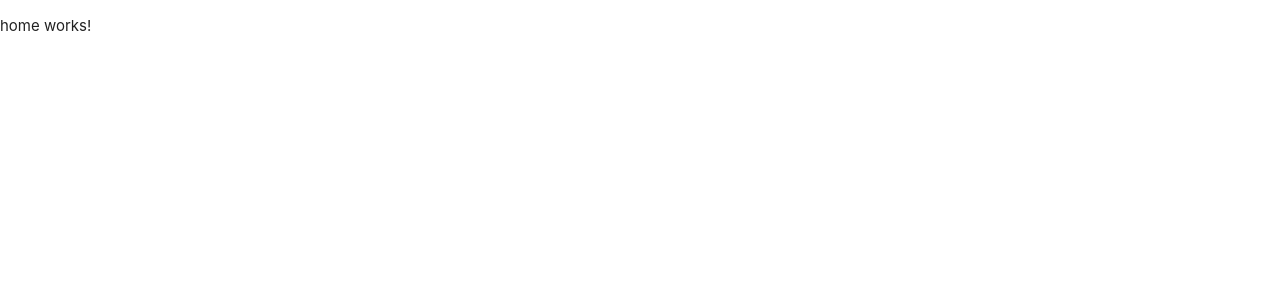
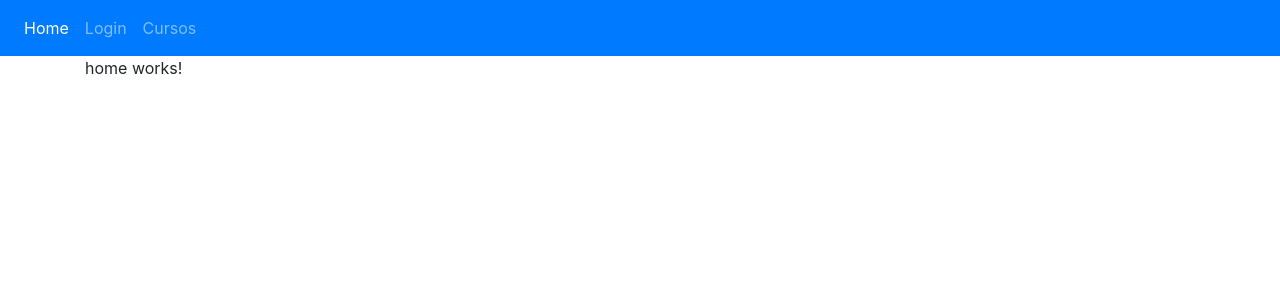
Before and after one commit to AvtEstudos/-rotas, an Angular app: page / in a window 1280 px wide. Shown: the top 300 px of the page. Built offline with nearby package versions, Linux system fonts and the light colour scheme.

Commit message:
51-Rotas: RouterLink - Definindo rotas no template

```diff
--- a/package.json
+++ b/package.json
@@ -20,6 +20,7 @@
     "@angular/platform-browser-dynamic": "~7.2.0",
     "@angular/router": "~7.2.0",
     "angular2-materialize": "^15.1.10",
+    "bootstrap": "^4.3.1",
     "core-js": "^2.5.4",
     "hammerjs": "^2.0.8",
     "jquery": "^2.2.4",
--- a/src/app/app.component.html
+++ b/src/app/app.component.html
@@ -1,2 +1,14 @@
-<!--O componente da rota é renderizado dentro dessa tag-->
-<router-outlet></router-outlet>
+<nav class="navbar navbar-expand-lg navbar-dark bg-primary">
+    <div class="collapse navbar-collapse" id="navbarNavAltMarkup">
+        <div class="navbar-nav">
+            <a routerLink="" class="nav-item nav-link active" href="#">Home</a>
+            <a routerLink="/login" class="nav-item nav-link" href="#">Login</a>
+            <a routerLink="/cursos" class="nav-item nav-link" href="#">Cursos</a>
+        </div>
+    </div>
+</nav>
+
+<div class="container">
+    <!--O componente da rota é renderizado dentro dessa tag-->
+    <router-outlet></router-outlet>
+</div>
--- a/src/styles.css
+++ b/src/styles.css
@@ -1,2 +1,2 @@
 /* You can add global styles to this file, and also import other style files */
-@import "~materialize-css/dist/css/materialize.css";
+@import '~bootstrap/dist/css/bootstrap.min.css';
```
Also changed, not shown: angular.json (line endings or trailing spaces), 1 other file (tests, documents, lock files or other folders).
